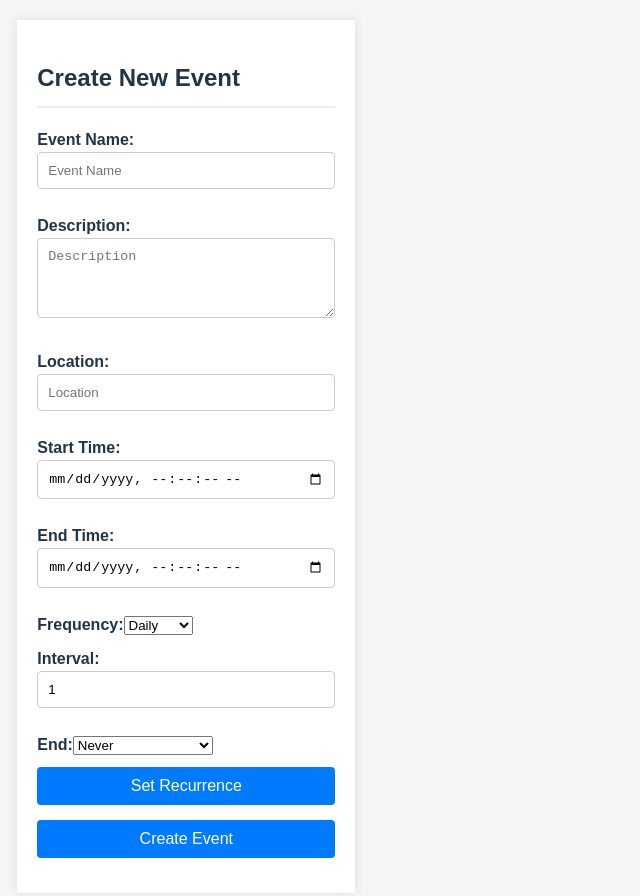
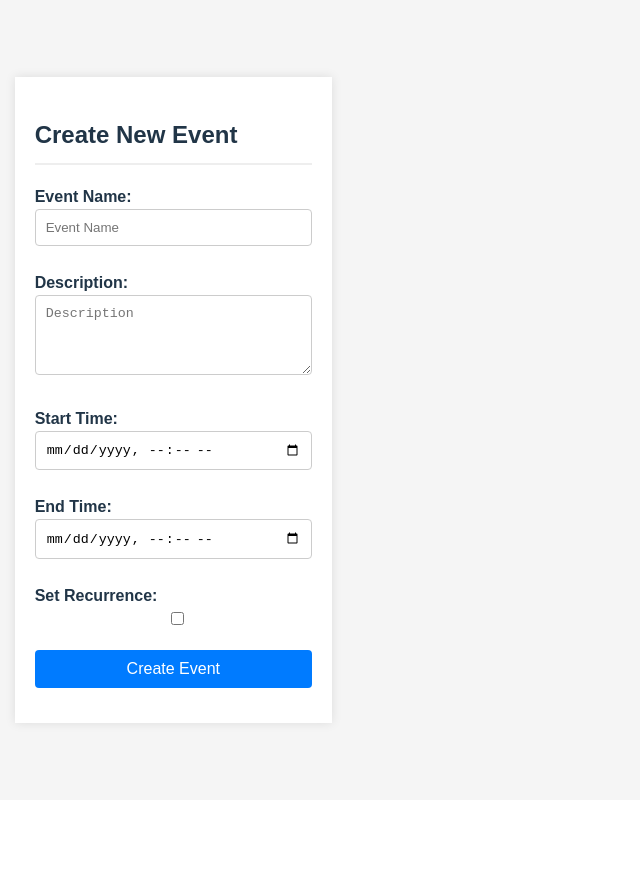
Before and after one commit to mathieu2em/Google_Calendar_Sync_POC, a React (Vite) app in the folder outlook/client_outlook/: page /calendar/1/event/create in a window 1280 px wide. Shown: the top 896 px of the page, without its empty margins (0-640 px from the left). After the commit the page ends 800 px from the top, so only its background shows below. Built offline with nearby package versions, Linux system fonts and the light colour scheme.

Commit message:
setting up event edit and almost done with recurrency

```diff
--- a/outlook/client_outlook/src/EventPage.tsx
+++ b/outlook/client_outlook/src/EventPage.tsx
@@ -1,9 +1,22 @@
 /* eslint-disable @typescript-eslint/no-explicit-any */
-/* eslint-disable @typescript-eslint/no-unused-vars */
+// DISCLAIMER :
+
+// THIS CODE IS NOT PRODUCTION READY NOR REPRESENT GOOD CODING PRACTICES
+
+// THE PURPOSE OF THIS CODE IS TO DEMONSTRATE FEASABILITY OF SOME DESIRED FEATURES
+
+// DO NOT USE THIS CODE AS CODEBASE AND DO NOT SEE THIS CODE AS GOOD CODE
+
+// THIS CODE DOES NOT RESPECT GOOD PRACTICES AND IS CODED AS FAST AS POSSIBLE WITHOUT ANY CONCERN FOR ANYTHING OTHER THAN FUNCTIONALITY
 import React, { useState, useEffect } from "react";
 import { useParams } from "react-router-dom";
 import "./EventPage.css";
 import { useAuth } from "./AuthProvider";
+import { OutlookCalendarEvent } from "./interfaces/OutlookCalendarEvent";
+import {
+  RecurrencePattern,
+  RecurrenceRange,
+} from "./interfaces/OutlookEventsRecurrence";
 
 const EventPage: React.FC = () => {
   const { calendarId, eventId } = useParams<{
@@ -12,27 +25,61 @@ const EventPage: React.FC = () => {
   }>();
 
   const [eventName, setEventName] = useState<string>("");
-  const [eventData, setEventData] = useState<any | null>(null);
+  const [eventData, setEventData] = useState<OutlookCalendarEvent | null>(null);
   const [description, setDescription] = useState<string>("");
-  const [location, setLocation] = useState<string>("");
   const [startTime, setStartTime] = useState<string>("");
   const [endTime, setEndTime] = useState<string>("");
-  const [recurrence, setRecurrence] = useState<string>("");
-  const [frequency, setFrequency] = useState<string | undefined>(undefined);
-  const [interval, setInterval] = useState<number>(1);
+  const [isRecurring, setIsRecurring] = useState<boolean>(false); // New state to track if the event is recurring
+  const [recurrencePattern, setRecurrencePattern] = useState<
+    RecurrencePattern | undefined
+  >();
+  const [recurrenceRange, setRecurrenceRange] = useState<
+    RecurrenceRange | undefined
+  >();
+  const [frequency, setFrequency] = useState<string>("DAILY");
   const [endType, setEndType] = useState<"never" | "count" | "date">("never");
   const [endAfter, setEndAfter] = useState<number>(1);
   const [endDate, setEndDate] = useState<Date | null>(null);
 
   const { getAuthToken, authResult } = useAuth();
 
-  /**
-   * To create en event in google calendar we need the calendarId
-   * @param calendarId The Id of the calendar in which to create an event.
-   */
   const createEvent = async (calendarId: string) => {
     try {
-      const token = await getAuthToken(); // Assuming getAuthToken is a method that resolves with a token
+      const token = await getAuthToken();
+
+      let recurrence;
+      console.log(recurrencePattern);
+      console.log(recurrenceRange);
+      console.log(frequency);
+      if (isRecurring) {
+        recurrence = {
+          pattern: { ...recurrencePattern, type: frequency!.toLowerCase() },
+          range: { ...recurrenceRange },
+        };
+        if (endType === "date" && endDate) {
+          recurrence.range.endDate = endDate.toISOString().split("T")[0];
+        } else if (endType === "count") {
+          recurrence.range.numberOfOccurrences = endAfter;
+        }
+      }
+
+      const eventData = {
+        subject: eventName,
+        body: {
+          contentType: "HTML",
+          content: description,
+        },
+        start: {
+          dateTime: startTime,
+          timeZone: "Eastern Standard Time", // Adjust time zone as needed
+        },
+        end: {
+          dateTime: endTime,
+          timeZone: "Eastern Standard Time", // Adjust time zone as needed
+        },
+        recurrence,
+        // ... other event properties if required
+      };
 
       const response = await fetch(`/api/createEvent/${calendarId}`, {
         method: "POST",
@@ -40,14 +87,7 @@ const EventPage: React.FC = () => {
           "Content-Type": "application/json",
           Authorization: `Bearer ${token}`,
         },
-        body: JSON.stringify({
-          summary: eventName, // eventName should be defined in your function's scope or passed as a parameter
-          description: description, // Similarly, description, location, etc., should be available in the scope
-          location: location,
-          start: { dateTime: startTime },
-          end: { dateTime: endTime },
-          recurrence: recurrence ? [recurrence] : undefined,
-        }),
+        body: JSON.stringify(eventData),
       });
 
       if (!response.ok) {
@@ -65,24 +105,44 @@ const EventPage: React.FC = () => {
     try {
       const token = await getAuthToken(); // Assuming getAuthToken resolves with the token
 
+      let recurrence;
+      if (isRecurring && recurrencePattern && recurrenceRange && frequency) {
+        recurrence = {
+          pattern: { ...recurrencePattern, type: frequency.toLowerCase() },
+          range: { ...recurrenceRange },
+        };
+        if (endType === "date" && endDate) {
+          recurrence.range.endDate = endDate.toISOString().split("T")[0];
+        } else if (endType === "count") {
+          recurrence.range.numberOfOccurrences = endAfter;
+        }
+      }
+
+      const eventData = {
+        subject: eventName,
+        body: {
+          contentType: "HTML",
+          content: description,
+        },
+        start: {
+          dateTime: new Date(startTime).toISOString(),
+          timeZone: "Eastern Standard Time", // Adjust time zone as needed
+        },
+        end: {
+          dateTime: new Date(endTime).toISOString(),
+          timeZone: "Eastern Standard Time", // Adjust time zone as needed
+        },
+        recurrence,
+        // ... other event properties
+      };
+
       const response = await fetch(`/api/editEvent/${calendarId}/${eventId}`, {
         method: "PUT",
         headers: {
           "Content-Type": "application/json",
           Authorization: `Bearer ${token}`,
         },
-        body: JSON.stringify({
-          summary: eventName, // Ensure eventName and other variables are defined or passed as parameters
-          description: description,
-          location: location,
-          start: {
-            dateTime: new Date(startTime).toISOString().substring(0, 18) + "Z",
-          },
-          end: {
-            dateTime: new Date(endTime).toISOString().substring(0, 18) + "Z",
-          },
-          recurrence: recurrence ? [recurrence] : undefined,
-        }),
+        body: JSON.stringify(eventData),
       });
 
       if (!response.ok) {
@@ -118,39 +178,21 @@ const EventPage: React.FC = () => {
           const data = await response.json();
           setEventData(data);
 
-          // Update the recurrence-related state based on event data
-          if (data.recurrence && data.recurrence.length > 0) {
-            const rrule = data.recurrence[0];
-            const rruleParts = rrule.split(";");
-            const frequencyPart = rruleParts.find((part: any) =>
-              part.startsWith("RRULE:FREQ=")
-            );
-            const intervalPart = rruleParts.find((part: any) =>
-              part.startsWith("INTERVAL=")
-            );
-            const countPart = rruleParts.find((part: any) =>
-              part.startsWith("COUNT=")
-            );
-            const untilPart = rruleParts.find((part: any) =>
-              part.startsWith("UNTIL=")
-            );
+          if (data.recurrence) {
+            setRecurrencePattern(data.recurrence.pattern);
+            setRecurrenceRange(data.recurrence.range);
+            const frequency = data.recurrence.pattern.type;
+            setFrequency(frequency.toUpperCase()); // Convert to uppercase to match your select options
 
-            if (frequencyPart) {
-              setFrequency(frequencyPart.split("=")[1]);
-            }
-
-            if (intervalPart) {
-              setInterval(Number(intervalPart.split("=")[1]));
-            }
-
-            if (countPart) {
+            // Example: Set end type based on recurrence range
+            if (data.recurrence.range.type === "endDate") {
+              setEndType("date");
+              setEndDate(new Date(data.recurrence.range.endDate));
+            } else if (data.recurrence.range.numberOfOccurrences) {
               setEndType("count");
-              setEndAfter(Number(countPart.split("=")[1]));
-            }
-
-            if (untilPart) {
-              setEndType("date");
-              setEndDate(new Date(untilPart.split("=")[1]));
+              setEndAfter(data.recurrence.range.numberOfOccurrences);
+            } else {
+              setEndType("never");
             }
           }
         } catch (error) {
@@ -164,62 +206,57 @@ const EventPage: React.FC = () => {
 
   useEffect(() => {
     if (eventData) {
-      console.log(eventData);
-      console.log(eventData.start.dateTime);
-      setEventName(eventData.summary);
-      setDescription(eventData.description || "");
-      setLocation(eventData.location || "");
+      setEventName(eventData.subject);
+      setDescription(eventData.body.content || "");
 
-      const startDateTime = new Date(eventData.start.dateTime);
-      const endDateTime = new Date(eventData.end.dateTime);
+      const convertUTCToEST = (utcDateTime: string) => {
+        const utcDate = new Date(utcDateTime);
+        // EST is UTC-5, but consider daylight saving time
+        const estOffset = 5 * 60; // EST offset in minutes
+        const estDate = new Date(utcDate.getTime() - estOffset * 60000);
 
-      const formatter = new Intl.DateTimeFormat("en-US", {
-        year: "numeric",
-        month: "2-digit",
-        day: "2-digit",
+        // Extracting the date and time in 'YYYY-MM-DD' and 'HH:mm' format
+        const dateString = estDate.toLocaleDateString("en-CA"); // 'en-CA' uses YYYY-MM-DD format
+        const timeString = estDate.toLocaleTimeString("en-GB", {
           hour: "2-digit",
           minute: "2-digit",
-        second: "2-digit",
-        timeZone: eventData.start.timeZone,
-        hour12: false, // Use 24-hour format
+          hour12: false,
         });
-      // Extract formatted strings
-      const startFormatted = formatter.format(startDateTime);
-      const endFormatted = formatter.format(endDateTime);
 
-      const startIsoLikeStringWithSeconds = startFormatted.replace(
-        /(\d{2})\/(\d{2})\/(\d{4}), (\d{2}:\d{2}:\d{2})/,
-        "$3-$1-$2T$4"
-      );
+        // Combine date and time
+        return `${dateString}T${timeString}`;
+      };
 
-      const endIsoLikeStringWithSeconds = endFormatted.replace(
-        /(\d{2})\/(\d{2})\/(\d{4}), (\d{2}:\d{2}:\d{2})/,
-        "$3-$1-$2T$4"
-      );
+      console.log(eventData.start.dateTime);
+      console.log(convertUTCToEST(eventData.start.dateTime));
 
-      setStartTime(startIsoLikeStringWithSeconds);
-      setEndTime(endIsoLikeStringWithSeconds);
-      setRecurrence(eventData.recurrence ? eventData.recurrence[0] : ""); // Assuming a single recurrence rule
+      setStartTime(convertUTCToEST(eventData.start.dateTime));
+      setEndTime(convertUTCToEST(eventData.end.dateTime));
+
+      // Handle Recurrence
+      if (eventData.recurrence) {
+        setIsRecurring(true); // Set the recurring flag if the event has recurrence data
+        const { pattern, range } = eventData.recurrence;
+        setRecurrencePattern(pattern);
+        setRecurrenceRange(range);
+        setFrequency(pattern.type.toUpperCase()); // Adjust this line as necessary
+      } else {
+        setIsRecurring(false);
+      }
     }
   }, [eventData]);
 
-  const handleRRULESubmit = () => {
-    let rrule = `RRULE:FREQ=${frequency}`;
+  const handleSubmit = () => {
+    // Convert the startTime and endTime to Date objects for comparison
+    const start = new Date(startTime);
+    const end = new Date(endTime);
 
-    if (interval > 1) {
-      rrule += `;INTERVAL=${interval}`;
+    // Check if the end time is before the start time
+    if (end <= start) {
+      alert("End time must be after the start time.");
+      return; // Prevent form submission
     }
 
-    if (endType === "count") {
-      rrule += `;COUNT=${endAfter}`;
-    } else if (endType === "date" && endDate) {
-      rrule += `;UNTIL=${endDate.toISOString()}`;
-    }
-
-    setRecurrence(rrule); // Set the recurrence based on the user's selections
-  };
-
-  const handleSubmit = () => {
     if (eventId) {
       // Update the event. If it's recurring, this will affect all upcoming instances.
       updateEvent(calendarId!, eventId); // You'll have to define this function.
@@ -253,22 +290,11 @@ const EventPage: React.FC = () => {
       </label>
 
       <label>
-        Location:
-        <input
-          type="text"
-          value={location}
-          onChange={(e) => setLocation(e.target.value)}
-          placeholder="Location"
-        />
-      </label>
-
-      <label>
         Start Time:
         <input
           type="datetime-local"
           value={startTime}
           onChange={(e) => setStartTime(e.target.value)}
-          step="1"
           placeholder="Start Time"
         />
       </label>
@@ -279,12 +305,21 @@ const EventPage: React.FC = () => {
           type="datetime-local"
           value={endTime}
           onChange={(e) => setEndTime(e.target.value)}
-          step="1"
           placeholder="End Time"
         />
       </label>
 
-      <div className="recurrence-container">
+      <label>
+        Set Recurrence:
+        <input
+          type="checkbox"
+          checked={isRecurring}
+          onChange={() => setIsRecurring(!isRecurring)}
+        />
+      </label>
+
+      {isRecurring && (
+        <div className="recurrence-settings">
           <label>
             Frequency:
             <select
@@ -300,15 +335,28 @@ const EventPage: React.FC = () => {
 
           <label>
             Interval:
-          <input
-            type="number"
-            value={interval}
-            onChange={(e) => setInterval(Number(e.target.value))}
-          />
+            <select
+              value={recurrencePattern?.interval || 1}
+              onChange={(e) => {
+                const newInterval = parseInt(e.target.value, 10);
+                setRecurrencePattern((prevPattern) => ({
+                  ...prevPattern, // spread the existing pattern
+                  type: prevPattern?.type || "daily", // default type if not set
+                  interval: newInterval,
+                  // other properties remain unchanged
+                }));
+              }}
+            >
+              {[...Array(30)].map((_, i) => (
+                <option key={i + 1} value={i + 1}>
+                  {i + 1}
+                </option>
+              ))}
+            </select>
           </label>
 
           <label>
-          End:
+            End Type:
             <select
               value={endType}
               onChange={(e) => setEndType(e.target.value as any)}
@@ -320,22 +368,34 @@ const EventPage: React.FC = () => {
           </label>
 
           {endType === "count" && (
+            <label>
+              Occurrences:
               <input
                 type="number"
+                min="1"
                 value={endAfter}
-            onChange={(e) => setEndAfter(Number(e.target.value))}
+                onChange={(e) => setEndAfter(parseInt(e.target.value, 10))}
               />
+            </label>
           )}
 
           {endType === "date" && (
+            <label>
+              End Date:
               <input
                 type="date"
-            value={endDate?.toISOString().substring(0, 10)}
+                value={endDate ? endDate.toISOString().substring(0, 10) : ""}
                 onChange={(e) => setEndDate(new Date(e.target.value))}
               />
+            </label>
+          )}
+        </div>
       )}
 
-        <button onClick={handleRRULESubmit}>Set Recurrence</button>
+      <div>
+        <button onClick={handleSubmit}>
+          {eventId ? "Update Event" : "Create Event"}
+        </button>
       </div>
 
       {eventData && eventData.recurrence && (
@@ -343,9 +403,6 @@ const EventPage: React.FC = () => {
           Changes to this event will apply to all future instances.
         </p>
       )}
-      <button onClick={handleSubmit}>
-        {eventId ? "Update Event" : "Create Event"}
-      </button>
     </div>
   );
 };
--- /dev/null
+++ b/outlook/client_outlook/src/interfaces/OutlookCalendarEvent.ts
@@ -0,0 +1,85 @@
+/* eslint-disable @typescript-eslint/no-explicit-any */
+export interface OutlookCalendarEvent {
+        id: string;
+        createdDateTime: string;
+        lastModifiedDateTime: string;
+        changeKey: string;
+        categories: string[];
+        transactionId?: string;
+        originalStartTimeZone: string;
+        originalEndTimeZone: string;
+        iCalUId: string;
+        reminderMinutesBeforeStart: number;
+        isReminderOn: boolean;
+        hasAttachments: boolean;
+        subject: string;
+        bodyPreview: string;
+        importance: string;
+        sensitivity: string;
+        isAllDay: boolean;
+        isCancelled: boolean;
+        isOrganizer: boolean;
+        responseRequested: boolean;
+        seriesMasterId?: string;
+        showAs: string;
+        type: string;
+        webLink: string;
+        onlineMeetingUrl?: string;
+        isOnlineMeeting: boolean;
+        onlineMeetingProvider: string;
+        allowNewTimeProposals: boolean;
+        occurrenceId?: string;
+        isDraft: boolean;
+        hideAttendees: boolean;
+        responseStatus: {
+            response: string;
+            time: string;
+        };
+        body: {
+            contentType: string;
+            content: string;
+        };
+        start: {
+            dateTime: string;
+            timeZone: string;
+        };
+        end: {
+            dateTime: string;
+            timeZone: string;
+        };
+        location: {
+            displayName: string;
+            locationType: string;
+            uniqueIdType: string;
+            address: Record<string, unknown>;
+            coordinates: Record<string, unknown>;
+        };
+        locations: any[];
+        recurrence?: {
+            pattern: {
+                type: string;
+                interval: number;
+                month: number;
+                dayOfMonth: number;
+                daysOfWeek: string[];
+                firstDayOfWeek: string;
+                index: string;
+            };
+            range: {
+                type: string;
+                startDate: string;
+                endDate: string;
+                recurrenceTimeZone: string;
+                numberOfOccurrences: number;
+            };
+        };
+        attendees: any[];
+        organizer: {
+            emailAddress: {
+                name: string;
+                address: string;
+            };
+        };
+        onlineMeeting?: any;
+        // Add other properties as needed
+}
--- /dev/null
+++ b/outlook/client_outlook/src/interfaces/OutlookEventsRecurrence.ts
@@ -0,0 +1,17 @@
+export interface RecurrencePattern {
+    type: string;
+    interval: number;
+    month?: number;
+    dayOfMonth?: number;
+    daysOfWeek?: string[];
+    firstDayOfWeek?: string;
+    index?: string;
+}
+
+export interface RecurrenceRange {
+    type: string;
+    startDate: string;
+    endDate?: string;
+    recurrenceTimeZone?: string;
+    numberOfOccurrences?: number;
+}
```
Also changed, not shown: 1 other file (tests, documents, lock files or other folders). Lines whose indentation alone changed are shown as unchanged.
